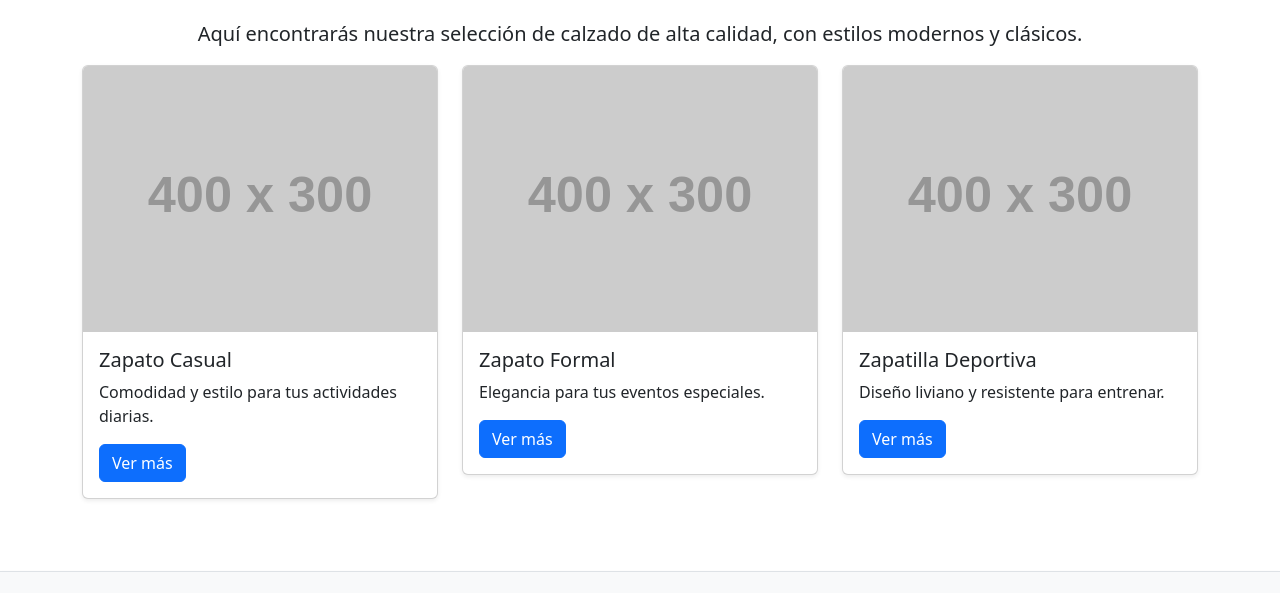
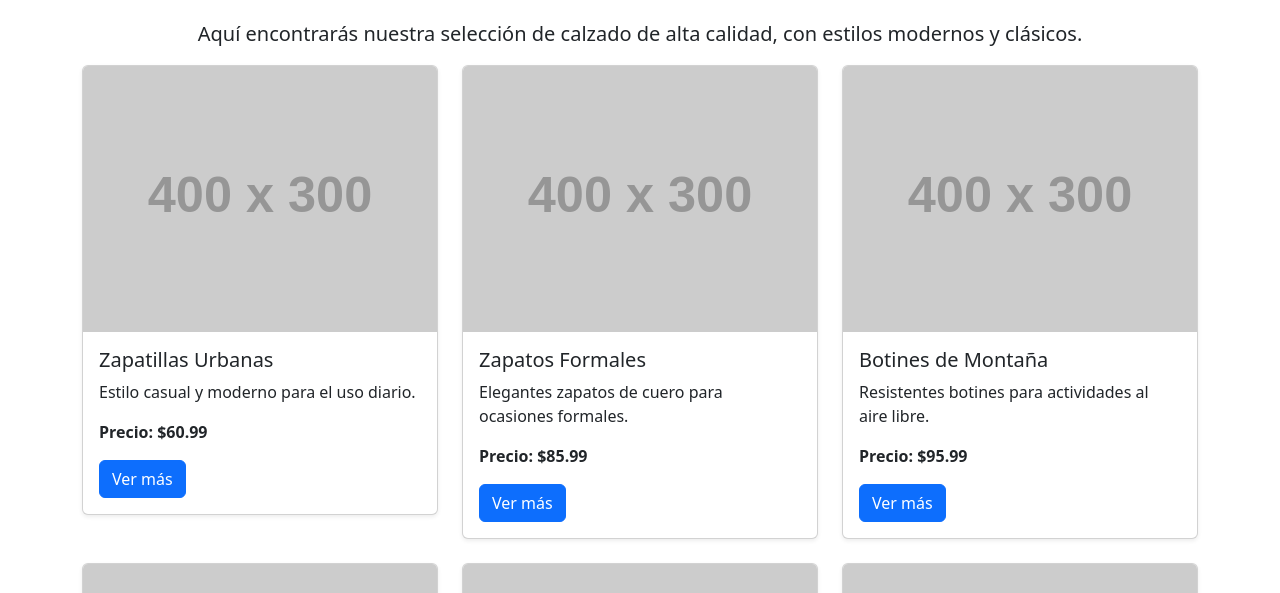
Before and after one commit to consbenjamin/Ecommerce, a plain HTML site: page pages/calzado.html in a window 1280 px wide. Shown: the part 188-781 px from the top of the page. Drawn offline with nearby package versions, Linux system fonts and the light colour scheme; placeholder pictures from the web are drawn by us.

Commit message:
categorias de productos cargan dinamicamente con json

```diff
--- /dev/null
+++ b/assets/js/categorias/calzado.js
@@ -0,0 +1,60 @@
+const productosContainer = document.getElementById('productos-container');
+
+// Función para generar las cards de los productos
+function cargarProductos(data) {
+  // Verificamos que 'data' es un array antes de intentar usar .find()
+  if (!Array.isArray(data)) {
+    console.error('El formato de los datos no es correcto.');
+    return;
+  }
+
+  // Buscamos la categoría "calzado"
+  const categoriacalzado = data.find(categoria => categoria.categoria === 'calzado');
+
+  // Verificamos si la categoría fue encontrada
+  if (!categoriacalzado) {
+    console.error('No se encontró la categoría "calzado" en el archivo JSON');
+    return;
+  }
+
+  // Verificamos si tiene productos
+  if (!Array.isArray(categoriacalzado.productos) || categoriacalzado.productos.length === 0) {
+    console.error('No hay productos en la categoría "calzado"');
+    return;
+  }
+
+  // Generamos las cards de los productos
+  const cardsHTML = categoriacalzado.productos.map(producto => {
+    return `
+      <div class="col-md-4">
+          <div class="card mb-4 shadow-sm">
+              <img src="${producto.imagen}" class="card-img-top" alt="${producto.nombre}">
+              <div class="card-body">
+                  <h5 class="card-title">${producto.nombre}</h5>
+                  <p class="card-text">${producto.descripcion}</p>
+                  <p class="card-text"><strong>Precio: $${producto.precio}</strong></p>
+                  <a href="#" class="btn btn-primary">Ver más</a>
+              </div>
+          </div>
+      </div>
+    `;
+  }).join('');
+
+  // Insertamos las cards en el contenedor
+  productosContainer.innerHTML = cardsHTML;
+}
+
+// Usamos fetch para obtener el archivo JSON
+fetch('/data/products.json')
+  .then(response => {
+    if (!response.ok) {
+      throw new Error('Error al cargar el archivo JSON');
+    }
+    return response.json(); // Convertimos la respuesta a JSON
+  })
+  .then(data => {
+    cargarProductos(data); // Cargamos los productos desde el JSON
+  })
+  .catch(error => {
+    console.error('Error al cargar los productos:', error);
+  });
--- a/assets/js/login.js
+++ b/assets/js/login.js
@@ -20,12 +20,12 @@ document.getElementById('loginForm').addEventListener('submit', function(event)
 
       // Guardar datos de sesión en localStorage
       localStorage.setItem('userSession', JSON.stringify({
-        email: email, // Almacena el email u otros datos relevantes
+        email: email,
         loggedIn: true
       }));
 
       // Redirigir al usuario a la página principal)
-      window.location.href = "/pages/index.html"; // Cambia la URL según tu estructura
+      window.location.href = "/pages/index.html";
   } else {
       alert("Credenciales inválidas. Intenta nuevamente.");
   }
--- a/pages/calzado.html
+++ b/pages/calzado.html
@@ -16,41 +16,11 @@
     <div class="container mt-5">
         <h1 class="text-center mb-4">Calzado</h1>
         <p class="text-center lead">Aquí encontrarás nuestra selección de calzado de alta calidad, con estilos modernos y clásicos.</p>
-        <div class="row">
-            <!-- Producto 1 -->
-            <div class="col-md-4">
-                <div class="card mb-4 shadow-sm">
-                    <img src="https://via.placeholder.com/400x300" class="card-img-top" alt="Zapato 1">
-                    <div class="card-body">
-                        <h5 class="card-title">Zapato Casual</h5>
-                        <p class="card-text">Comodidad y estilo para tus actividades diarias.</p>
-                        <a href="#" class="btn btn-primary">Ver más</a>
-                    </div>
-                </div>
-            </div>
-            <!-- Producto 2 -->
-            <div class="col-md-4">
-                <div class="card mb-4 shadow-sm">
-                    <img src="https://via.placeholder.com/400x300" class="card-img-top" alt="Zapato 2">
-                    <div class="card-body">
-                        <h5 class="card-title">Zapato Formal</h5>
-                        <p class="card-text">Elegancia para tus eventos especiales.</p>
-                        <a href="#" class="btn btn-primary">Ver más</a>
-                    </div>
-                </div>
-            </div>
-            <!-- Producto 3 -->
-            <div class="col-md-4">
-                <div class="card mb-4 shadow-sm">
-                    <img src="https://via.placeholder.com/400x300" class="card-img-top" alt="Zapato 3">
-                    <div class="card-body">
-                        <h5 class="card-title">Zapatilla Deportiva</h5>
-                        <p class="card-text">Diseño liviano y resistente para entrenar.</p>
-                        <a href="#" class="btn btn-primary">Ver más</a>
-                    </div>
-                </div>
-            </div>
+
+        <div class="row" id="productos-container"></div>
+            <!-- Aquí se insertarán los productos dinámicamente -->
         </div>
+
     </div>
 
     <!-- Footer -->
@@ -62,5 +32,6 @@
     <script src="https://cdn.jsdelivr.net/npm/bootstrap@5.3.3/dist/js/bootstrap.bundle.min.js" integrity="sha384-YvpcrYf0tY3lHB60NNkmXc5s9fDVZLESaAA55NDzOxhy9GkcIdslK1eN7N6jIeHz" crossorigin="anonymous"></script>
     <script src="/assets/js/navbar.js"></script>
     <script src="/assets/js/footer.js"></script>
+    <script src="/assets/js/categorias/calzado.js"></script>
 </body>
 </html>
```
Also changed, not shown: pages/pantalones.html (+1 -1 lines), pages/remeras.html (+1 -1 lines), assets/js/categorias/pantalones.js (renamed from assets/js/pantalones.js), assets/js/categorias/remeras.js (renamed from assets/js/remeras.js).
